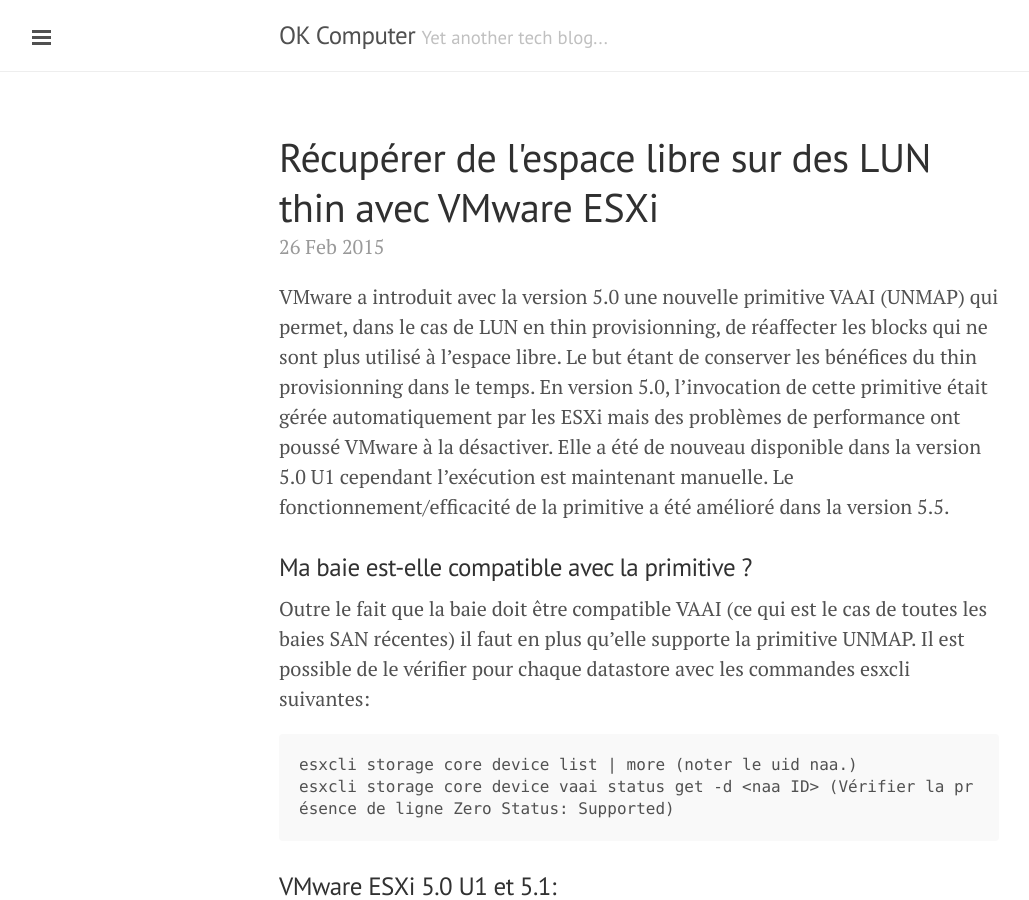
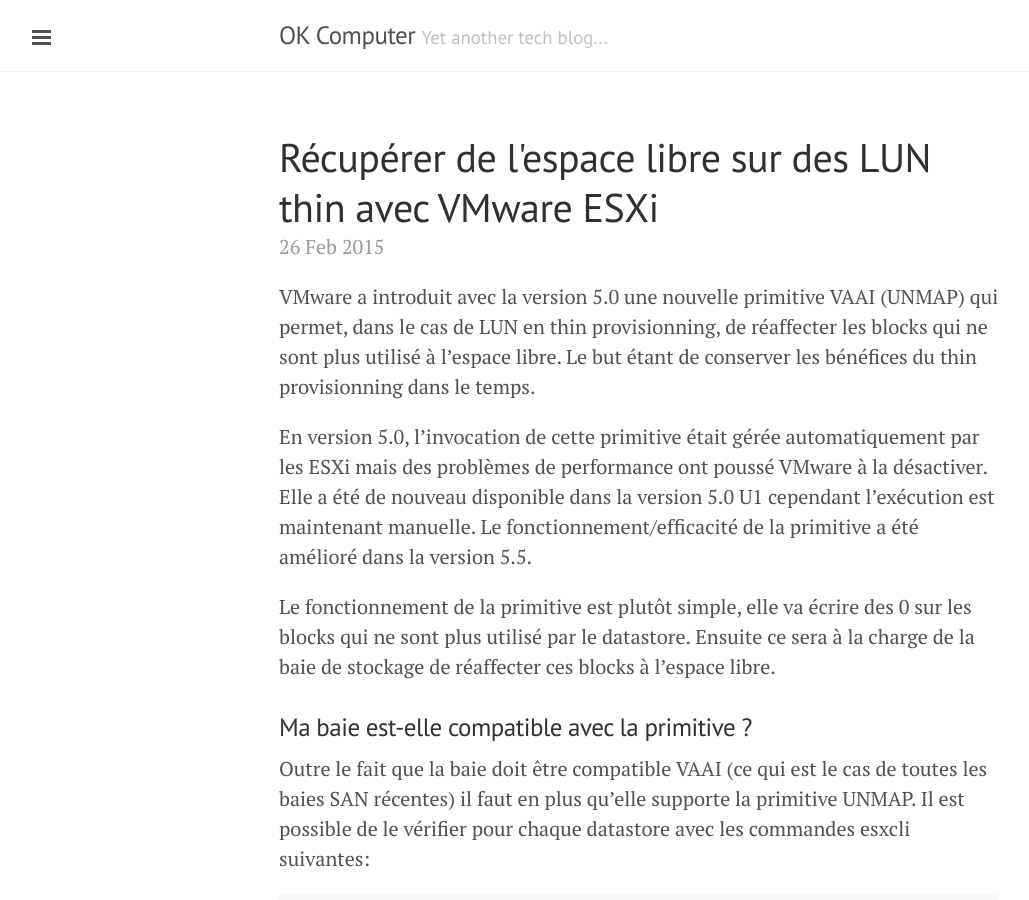
Before and after one commit to equelin/equelin.github.io, a Jekyll site: the page built from _posts/2015-02-26-Réclamer-espace-libre-lun-thin-ESXi.md, in a window 1280 px wide and 900 px high. Shown: the whole window, without its empty margins (1-1030 px from the left). Built offline with Jekyll 4.4.1, drawn with Linux system fonts in a browser that asks for light colours; nearby versions of some CDN libraries; Markdown is read by kramdown in place of the engine named in the settings; some of the changed text lies outside the part shown.

Commit message:
Update 2015-02-26-Réclamer-espace-libre-lun-thin-ESXi.md

```diff
--- a/_posts/2015-02-26-Réclamer-espace-libre-lun-thin-ESXi.md
+++ b/_posts/2015-02-26-Réclamer-espace-libre-lun-thin-ESXi.md
@@ -3,7 +3,11 @@
 title: Récupérer de l'espace libre sur des LUN thin avec VMware ESXi
 ---
 
-VMware a introduit avec la version 5.0 une nouvelle primitive VAAI (UNMAP) qui permet, dans le cas de LUN en thin provisionning, de réaffecter les blocks qui ne sont plus utilisé à l'espace libre. Le but étant de conserver les bénéfices du thin provisionning dans le temps. En version 5.0, l'invocation de cette primitive était gérée automatiquement par les ESXi mais des problèmes de performance ont poussé VMware à la désactiver. Elle a été de nouveau disponible dans la version 5.0 U1 cependant l'exécution est maintenant manuelle. Le fonctionnement/efficacité de la primitive a été amélioré dans la version 5.5.
+VMware a introduit avec la version 5.0 une nouvelle primitive VAAI (UNMAP) qui permet, dans le cas de LUN en thin provisionning, de réaffecter les blocks qui ne sont plus utilisé à l'espace libre. Le but étant de conserver les bénéfices du thin provisionning dans le temps.
+
+En version 5.0, l'invocation de cette primitive était gérée automatiquement par les ESXi mais des problèmes de performance ont poussé VMware à la désactiver. Elle a été de nouveau disponible dans la version 5.0 U1 cependant l'exécution est maintenant manuelle. Le fonctionnement/efficacité de la primitive a été amélioré dans la version 5.5.
+
+Le fonctionnement de la primitive est plutôt simple, elle va écrire des 0 sur les blocks qui ne sont plus utilisé par le datastore. Ensuite ce sera à la charge de la baie de stockage de réaffecter ces blocks à l'espace libre.
 
 ###Ma baie est-elle compatible avec la primitive ?
 
@@ -50,6 +54,7 @@
 ####Remarques:
 
 * La commande crée un fichier temporaire mais, à la différence des versions précédentes, la taille du fichier est définie par la valeur du paramètre -n (en Mo)
+* Une seule exécution de la commande est nécessaire pour libérer l'ensemble des blocks non utilisés
 * HP recommande de spécifier une valeur importante pour le paramètre -n afin de réduire la durée d'exécution de la primitive
 * VMware indique que la primitive peut être utilisée pendant les heures de production, il est quand même nécessaire de réaliser des tests au préalable.
 
```
